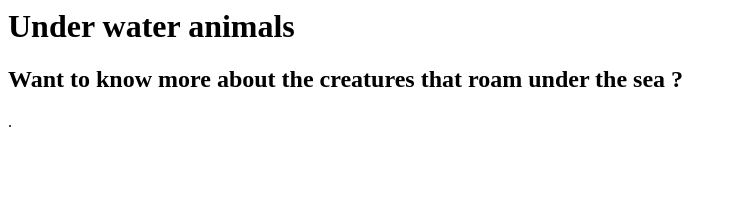
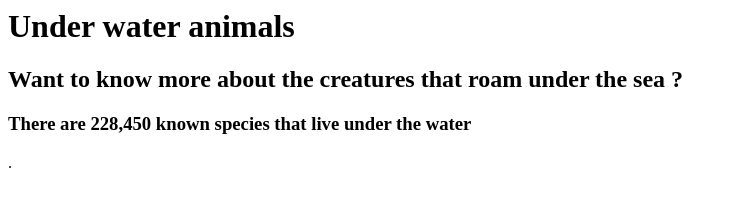
Before and after one commit to Jenelle9249/Jenelle-s-website, a plain HTML site: page index.html in a window 1280 px wide. Shown: the whole page, without its empty margins (0-737 px from the left). Drawn offline with Linux system fonts and the light colour scheme.

Commit message:
Update index.html

```diff
--- a/index.html
+++ b/index.html
@@ -8,6 +8,9 @@
     <h2>
       Want to know more about the creatures that roam under the sea ?
     </h2>
+    <h3>
+      There are 228,450 known species that live under the water
+    </h3>
   </body>
 </html>
 .
```
